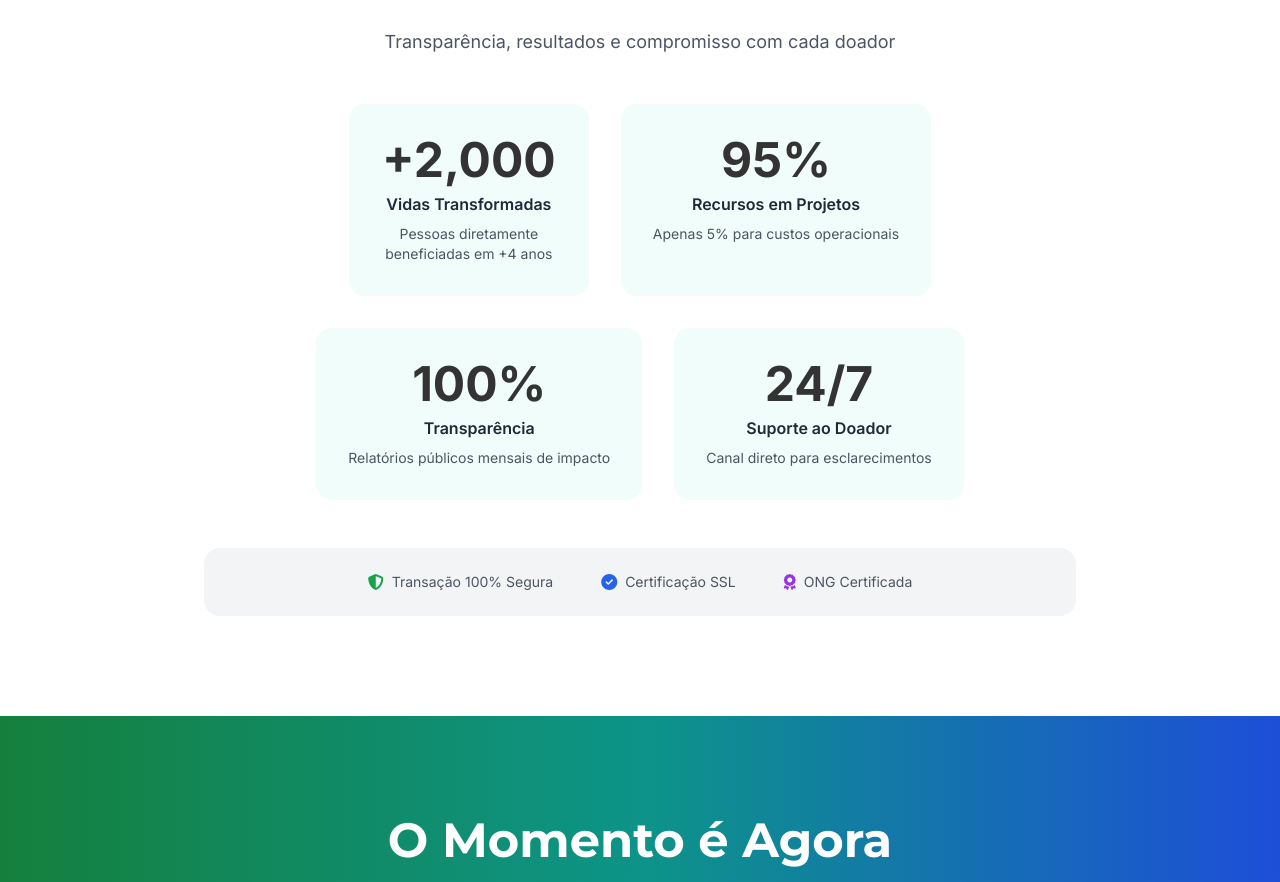
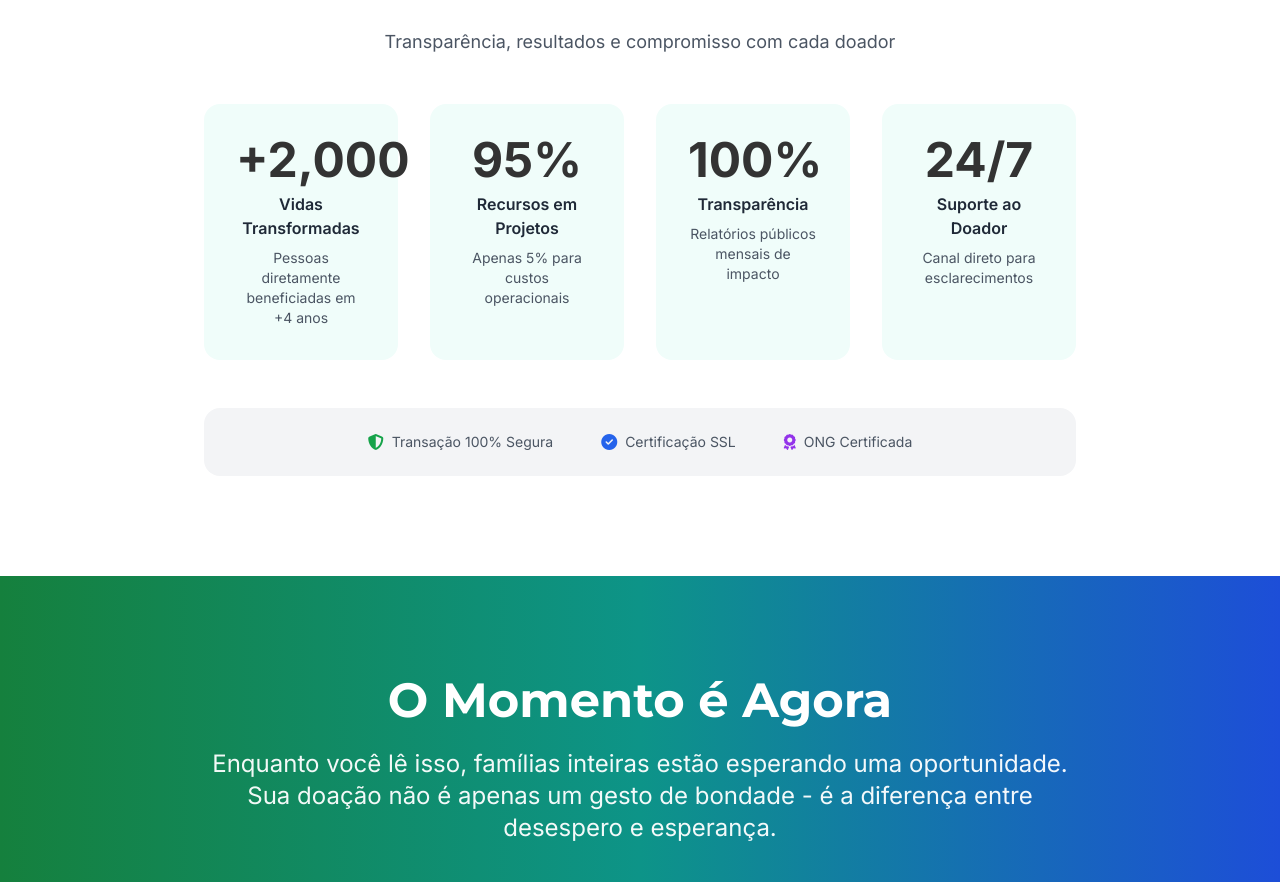
Before and after one commit to robsonsvicero/institutosublim, a React (Vite) app: page /doacao in a window 1280 px wide. Shown: the part 3444-4326 px from the top of the page. Built offline with nearby package versions, Linux system fonts and the light colour scheme; no server answers; the database is empty; the HTML template or start-up script is replaced by a standard one.

Commit message:
feat: add Donation page and update distribution assets

```diff
--- a/src/pages/Donation.jsx
+++ b/src/pages/Donation.jsx
@@ -564,8 +564,8 @@ const TransformLivesDonation = () => {
             </p>
           </div>
 
-          <div className="flex flex-wrap justify-center gap-8 max-w-6xl mx-auto mb-12">
-            <div className="bg-teal-50 rounded-2xl p-8 text-center w-full sm:w-[calc(50%-2rem)] lg:w-[calc(25%-2rem)] min-w-[240px] max-w-[280px]">
+          <div className="grid grid-cols-1 sm:grid-cols-2 lg:grid-cols-4 gap-8 max-w-6xl mx-auto mb-12">
+            <div className="bg-teal-50 rounded-2xl p-8 text-center">
               <div className="text-5xl font-bold text-primary mb-2">+{vidasTransformadas.toLocaleString()}</div>
               <div className="text-gray-800 font-semibold mb-2">Vidas Transformadas</div>
               <div className="text-sm text-gray-600">Pessoas diretamente beneficiadas em +4 anos</div>
```
Also changed, not shown: 4 other files (tests, documents, lock files or other folders).
